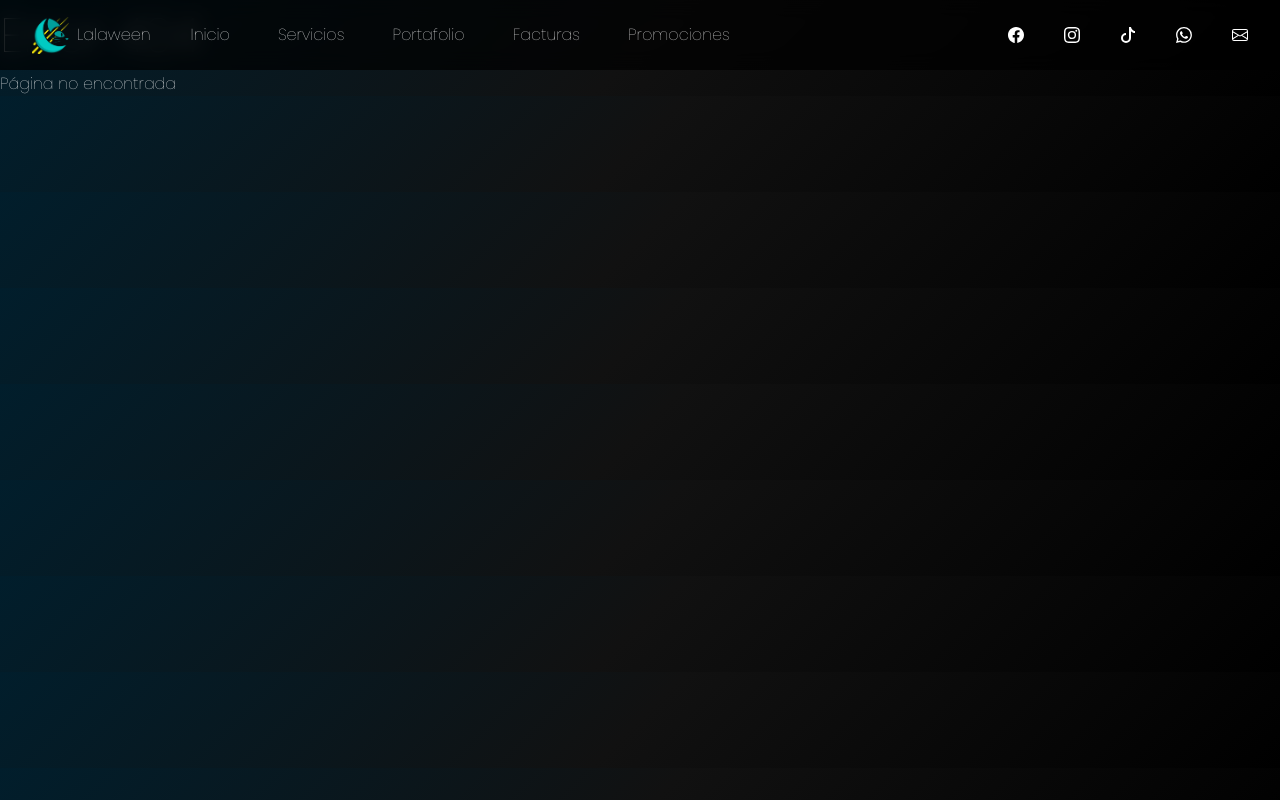
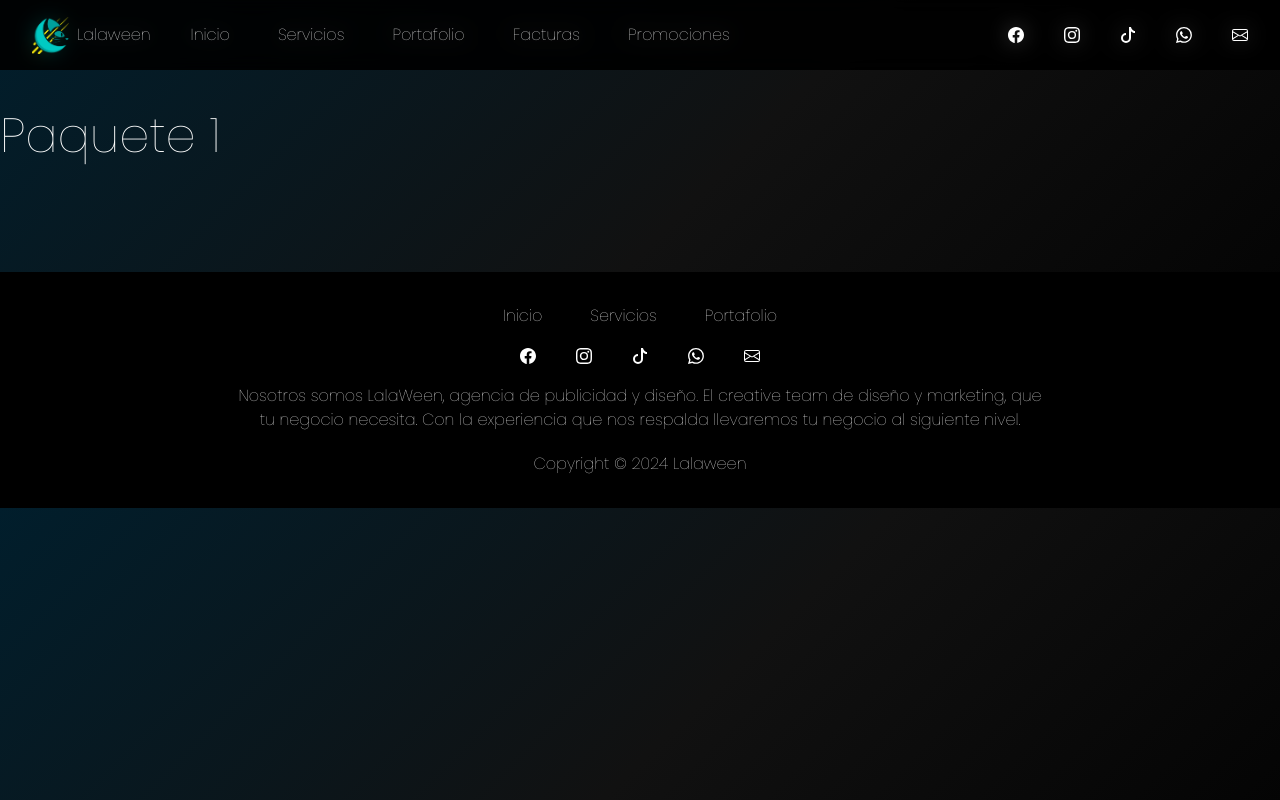
Before and after one commit to AngelLuna17-code/Lalaween, a React (Create React App) app: page /Paquete1 in a window 1280 px wide. Before the commit this address had no page. Built offline with nearby package versions, Linux system fonts and the light colour scheme.

Commit message:
agregando paquetes

```diff
--- a/src/App.js
+++ b/src/App.js
@@ -5,7 +5,9 @@ import Home from './pages/Home';
 import Facturas from "./pages/Facturas"
 import Promo from "./pages/Promo"
 import NotFound from './pages/NotFound';
-import Footer from "./components/Footer"
+/* Paquetes */
+import Paquete1 from './pages/paquetes/Paquete1';
+/* Paquetes */
 
 const App = () => {
   return (
@@ -16,6 +18,9 @@ const App = () => {
         <Route path="/Promo" element={<Promo />} />
         <Route path="/Facturas" element={<Facturas />} />
         <Route path="*" element={<NotFound />} />
+        {/* Paquetes */}
+        <Route path="/Paquete1" element={<Paquete1 />} />
+        {/* Paquetes */}
       </Routes>
     </Router>
   );
--- a/src/components/Paquetes.jsx
+++ b/src/components/Paquetes.jsx
@@ -30,7 +30,7 @@ const Paquetes = () => {
     ];
 
     const routes = [
-        "/pagina-0",
+        "/Paquete1",
         "/pagina-1",
         "/pagina-2",
         "/pagina-3",
--- a/src/pages/paquetes/Pa' que le emprendas.js
+++ /dev/null
@@ -1,12 +0,0 @@
-import React, { useState } from 'react';
-
-const Paquete1 = () => {
-
-    return (
-        <section>
-
-        </section>
-    );
-};
-
-export default Paquete1;
--- /dev/null
+++ b/src/pages/paquetes/Paquete1.js
@@ -0,0 +1,18 @@
+import React from 'react';
+import Navbar from '../../components/Navbar';
+import Footer from '../../components/Footer';
+
+const Paquete1 = () => {
+
+    return (
+        <section>
+            <Navbar />
+            <div className='container mx-auto py-[100px]'>
+                <h1>Paquete 1</h1>
+            </div>
+            <Footer />
+        </section>
+    );
+};
+
+export default Paquete1;
```
